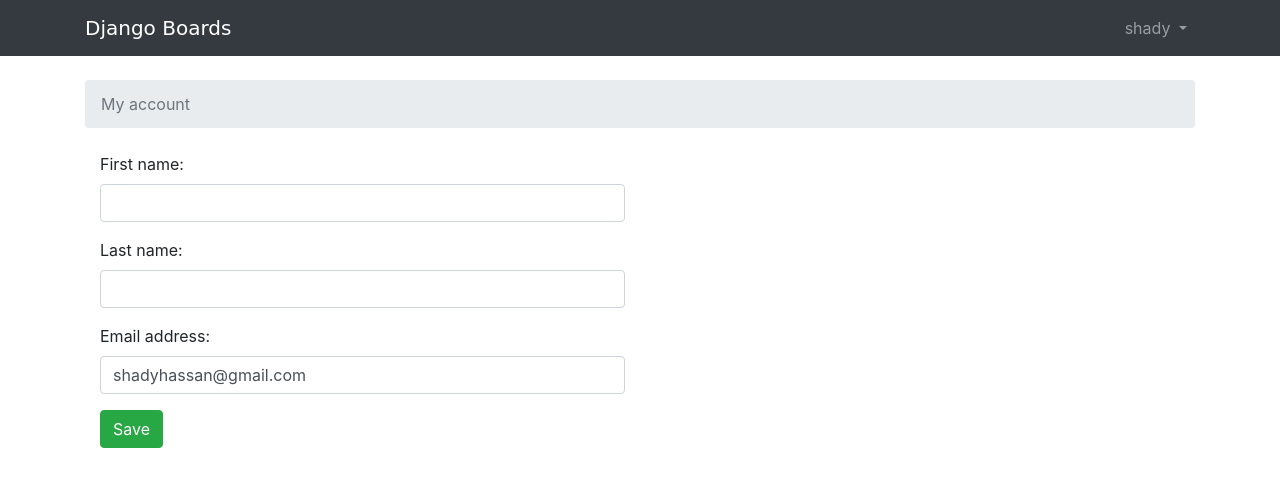
After one commit to HossamCj/CjBoards, a Django app: page /settings/account/ in a window 1280 px wide. The commit adds this page. Shown: the top 487 px of the page. Run offline with Django 3.2, Linux system fonts and the light colour scheme; a user stored in the database is signed in; some libraries are stand-ins or nearby versions; some web fonts are replaced.

Commit message:
created my account ( template/url/view )

```diff
--- a/accounts/views.py
+++ b/accounts/views.py
@@ -1,6 +1,10 @@
 from django.contrib.auth import login as auth_login
-from django.contrib.auth.forms import UserCreationForm
+from django.contrib.auth.decorators import login_required
+from django.contrib.auth.models import User
 from django.shortcuts import render, redirect
+from django.utils.decorators import method_decorator
+from django.views.generic import UpdateView
+
 from .forms import SignUpForm
 
 def signup(request):
@@ -13,3 +17,15 @@ def signup(request):
     else:
         form = SignUpForm()
     return render(request, 'signup.html', {'form': form})
+
+
+
+@method_decorator(login_required, name='dispatch')
+class UserUpdateView(UpdateView):
+    model = User
+    fields = ('first_name', 'last_name', 'email', )
+    template_name = 'my_account.html'
+    success_url = 'my_account'
+
+    def get_object(self):
+        return self.request.user
--- a/boards/models.py
+++ b/boards/models.py
@@ -1,7 +1,9 @@
 from django.contrib.auth.models import User
 from django.db import models
+from django.utils.safestring import mark_safe
 
 from django.utils.text import Truncator
+from markdown import markdown
 
 
 class Board(models.Model):
@@ -40,3 +42,6 @@ class Post(models.Model):
     def __str__(self):
         truncated_message = Truncator(self.message)
         return truncated_message.chars(30)
+
+    def get_message_as_markdown(self):
+        return mark_safe(markdown(self.message, safe_mode='escape'))
--- a/myproject/urls.py
+++ b/myproject/urls.py
@@ -44,6 +44,7 @@ urlpatterns = [
         auth_views.PasswordResetCompleteView.as_view(template_name='password_reset_complete.html'),
         name='password_reset_complete'),
 
+    url(r'^settings/account/$', accounts_views.UserUpdateView.as_view(), name='my_account'),
     url(r'^settings/password/$', auth_views.PasswordChangeView.as_view(template_name='password_change.html'),
         name='password_change'),
     url(r'^settings/password/done/$', auth_views.PasswordChangeDoneView.as_view(template_name='password_change_done.html'),
--- a/templates/base.html
+++ b/templates/base.html
@@ -53,5 +53,6 @@
     <script src="{% static 'js/jquery-3.2.1.min.js' %}"></script>
     <script src="{% static 'js/popper.min.js' %}"></script>
     <script src="{% static 'js/bootstrap.min.js' %}"></script>
+    {% block javascript %}{% endblock %}
   </body>
 </html>
--- /dev/null
+++ b/templates/my_account.html
@@ -0,0 +1,19 @@
+{% extends 'base.html' %}
+
+{% block title %}My account{% endblock %}
+
+{% block breadcrumb %}
+    <li class="breadcrumb-item active">My account</li>
+{% endblock %}
+
+{% block content %}
+    <div class="rown">
+        <div class="col-lg-6 col-md-8 col-sm-10">
+            <form method="post" novalidate>
+                {% csrf_token %}
+                {% include 'includes/form.html' %}
+                <button type="submit" class="btn btn-success">Save</button>
+            </form>
+        </div>
+    </div>
+{% endblock %}
--- a/templates/topic_posts.html
+++ b/templates/topic_posts.html
@@ -36,7 +36,8 @@
                 <small class="text-muted">{{ post.created_at }}</small>
               </div>
             </div>
-            {{ post.message }}
+            {{ post.get_message_as_markdown }}
+
             {% if post.created_by == user %}
               <div class="mt-3">
                 <a href="{% url 'edit_post' post.topic.board.pk post.topic.pk post.pk %}"
```
Also changed, not shown: templates/reply_topic.html (+13 -2 lines), db.sqlite3.
